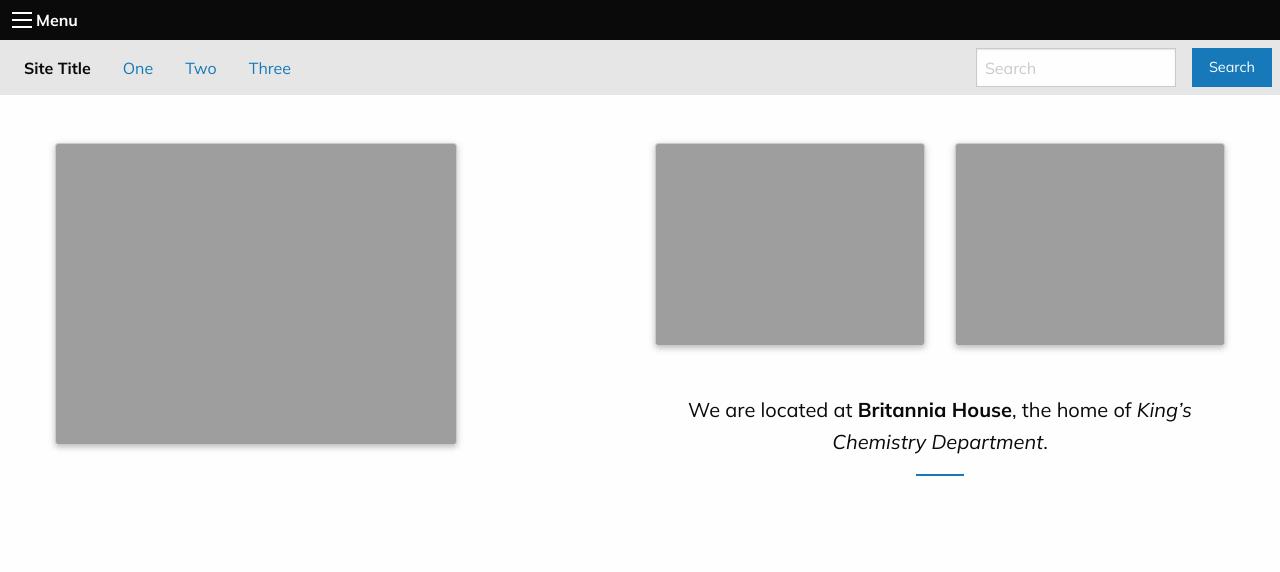
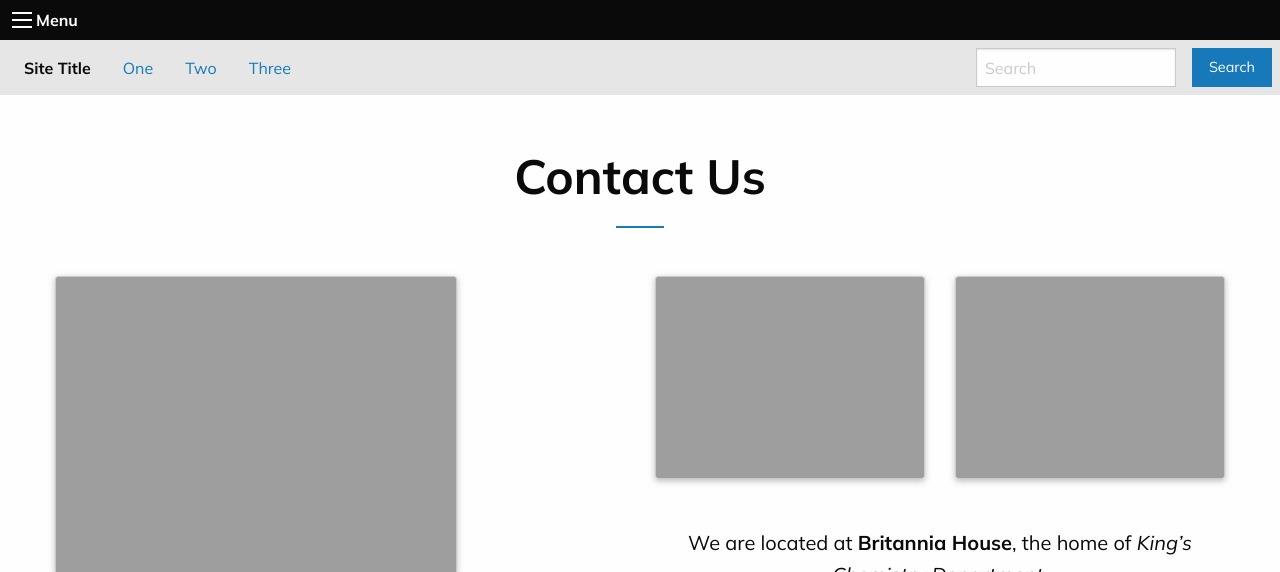
Before and after one commit to matta-research-group/matta-research-group.github.io, a Jekyll site: the page built from contact.md, in a window 1280 px wide. Shown: the top 572 px of the page. Built offline with Jekyll 4.4.1, drawn with Linux system fonts in a browser that asks for light colours; grey boxes are pictures that could not be loaded.

Commit message:
page title added

```diff
--- a/_layouts/page/contact.html
+++ b/_layouts/page/contact.html
@@ -1,6 +1,8 @@
 ---
 layout: default
 ---
+
+<h1 class="separator-center font-bold margin-top-3">{{ page.title }}</h1>
 
 <div class="contact-page margin-top-3">
     {% comment %}
--- a/contact.md
+++ b/contact.md
@@ -1,5 +1,5 @@
 ---
-title: Contact
+title: Contact Us
 layout: page/contact
 description: Contact
 intro_image_1 : "/assets/images/page-images/pexels-pixabay-460672.jpg"
```
